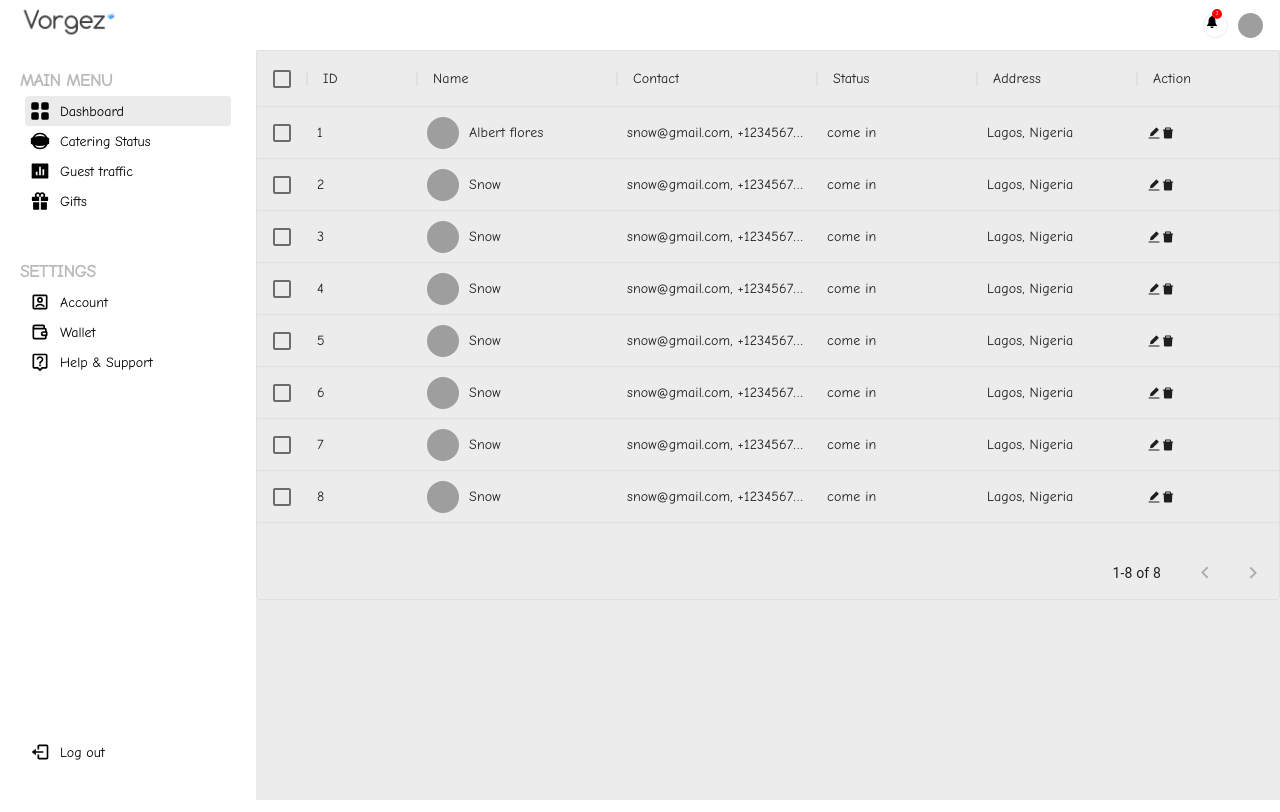
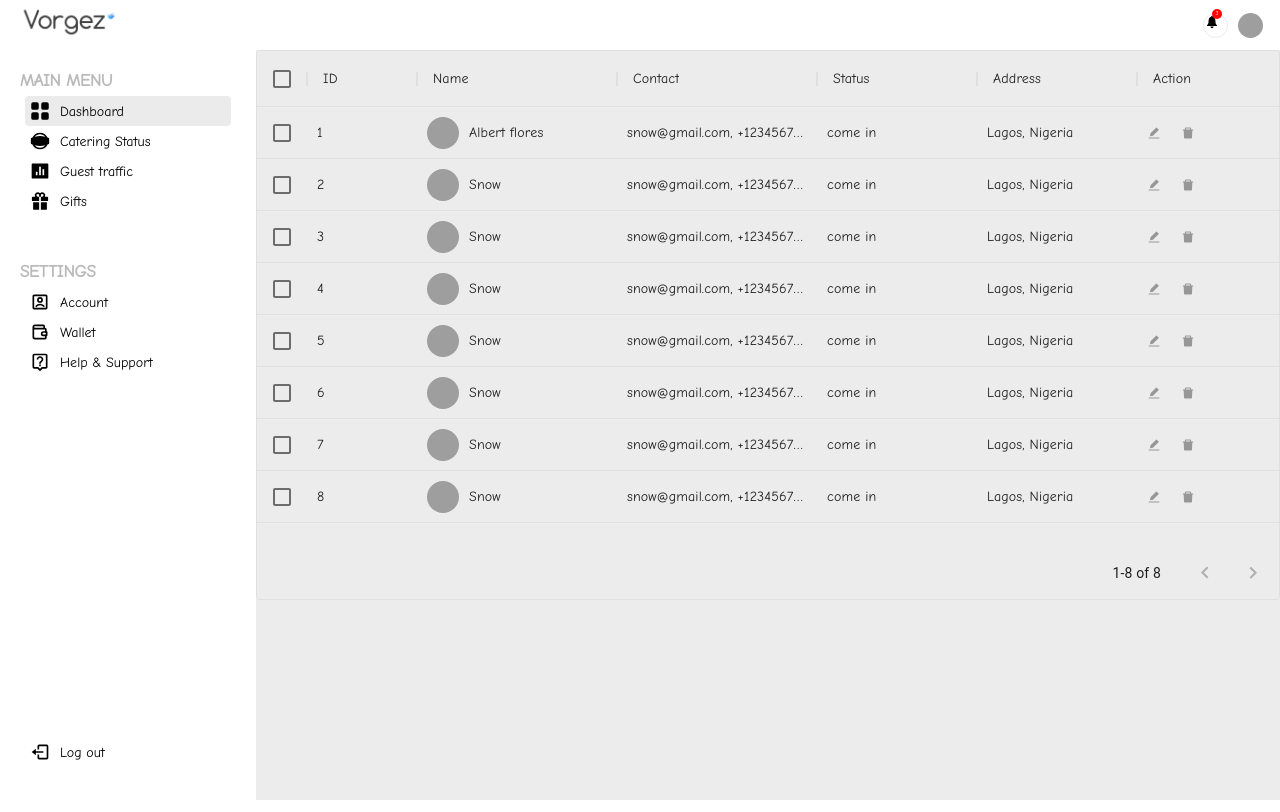
Before and after one commit to siccoo/vorgez-dashboard, a React (Create React App) app: page / in a window 1280 px wide. Built offline with nearby package versions, Linux system fonts and the light colour scheme; grey boxes are pictures that could not be loaded.

Commit message:
updates on GuestList table

```diff
--- a/src/pages/guestList/guestList.css
+++ b/src/pages/guestList/guestList.css
@@ -14,3 +14,18 @@
     object-fit: cover;
     margin-right: 10px;
 }
+
+.guestListEdit{
+    /* border: none;
+    border-radius: 10px;
+    padding: 5px 10px;
+    background-color: #3bb077; */
+    color: #979798;
+    cursor: pointer;
+    margin-right: 20px;
+}
+
+.guestListDelete{
+    color: #979798;
+    cursor: pointer;
+}
```
